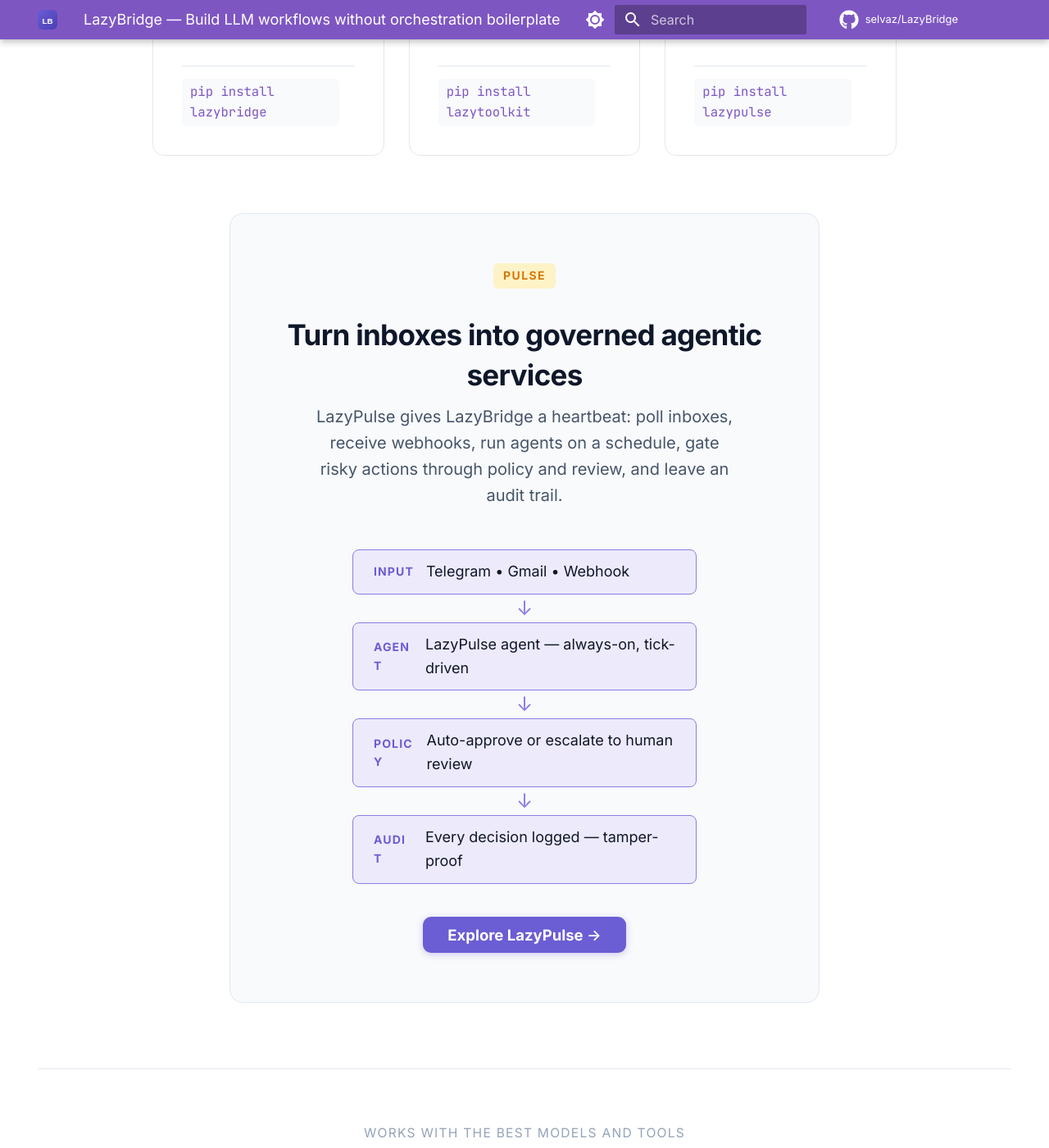
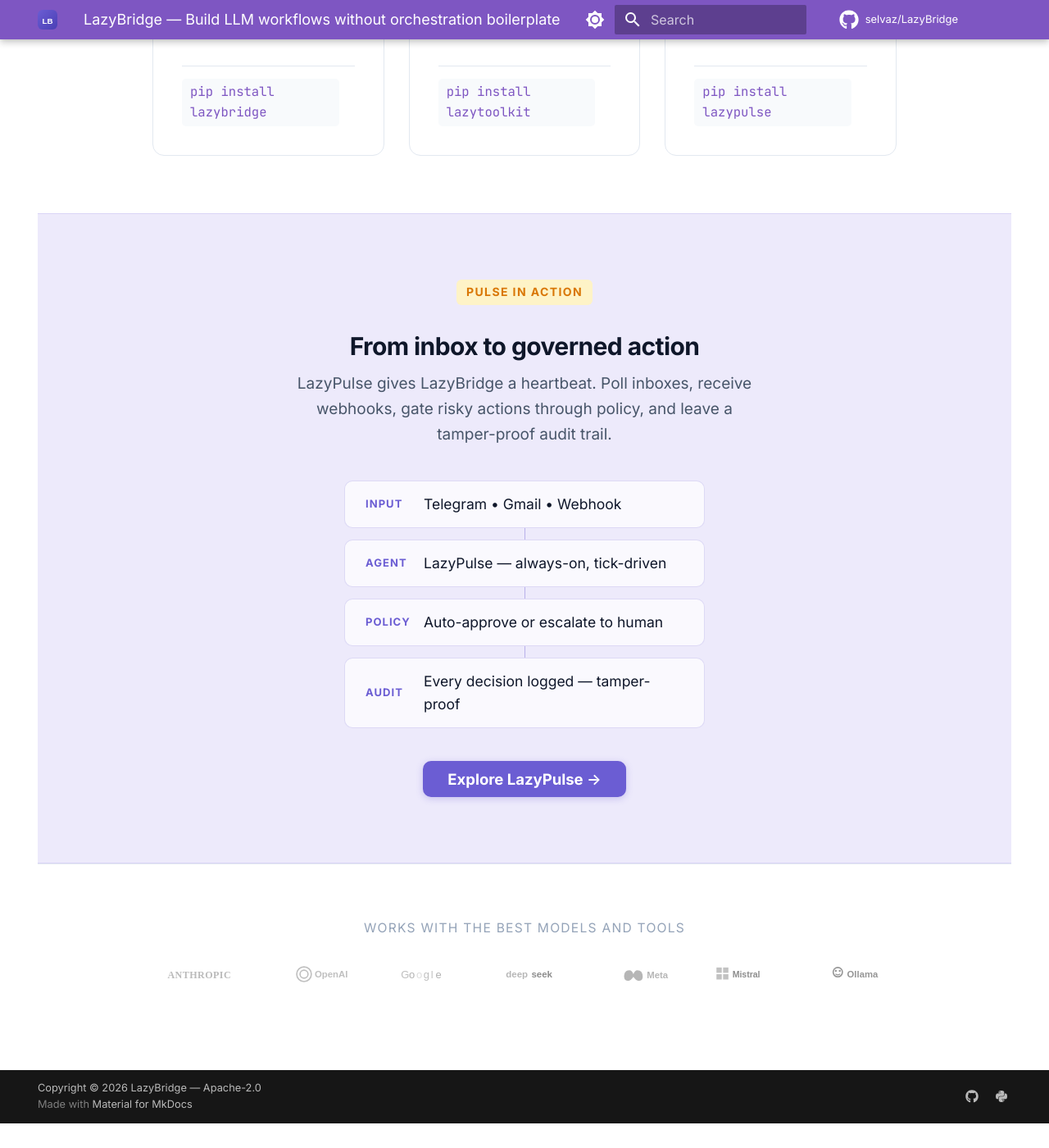
Before and after one commit to selvaz/lazybridgewebsite, an MkDocs documentation site: the page built from docs/index.md, in a window 1280 px wide and 1400 px high, scrolled down 3159 px. Shown: the whole window at 82% size. Built offline with MkDocs 1.6.1 and Material for MkDocs 9.7.7, drawn with Linux system fonts in a browser that asks for light colours; comment, search, counter and statistics services are not loaded; after the commit the page ends 4529 px from its top, so only the background shows below that.

Commit message:
fix: rewrite CSS from scratch, fix pulse layout and duplication

```diff
--- a/docs/index.md
+++ b/docs/index.md
@@ -198,41 +198,38 @@
   </div>
 </section>
 
-<!-- ═══════════════════ LAZYPULSE CASE ═══════════════════ -->
+<!-- ═══════════════════ LAZYPULSE FLOW ═══════════════════ -->
 <section class="lb-pulse-case">
-  <div class="lb-pulse-case__header">
-    <div class="lb-eco-card__badge lb-eco-card__badge--pulse">pulse</div>
-    <h2>Turn inboxes into governed agentic services</h2>
+  <div class="lb-pulse-case__inner">
+    <div class="lb-eco-card__badge lb-eco-card__badge--pulse">pulse in action</div>
+    <h2>From inbox to governed action</h2>
     <p class="lb-pulse-case__sub">
-      LazyPulse gives LazyBridge a heartbeat: poll inboxes, receive webhooks,
-      run agents on a schedule, gate risky actions through policy and review,
-      and leave an audit trail.
+      LazyPulse gives LazyBridge a heartbeat. Poll inboxes, receive webhooks,
+      gate risky actions through policy, and leave a tamper-proof audit trail.
     </p>
-  </div>
 
-  <div class="lb-pulse-flow">
-    <div class="lb-pulse-step">
-      <span class="lb-pulse-step__label">Input</span>
-      <span class="lb-pulse-step__value">Telegram &bull; Gmail &bull; Webhook</span>
+    <div class="lb-pulse-flow">
+      <div class="lb-pulse-step">
+        <span class="lb-pulse-step__label">Input</span>
+        <span class="lb-pulse-step__value">Telegram &bull; Gmail &bull; Webhook</span>
+      </div>
+      <div class="lb-pulse-connector"></div>
+      <div class="lb-pulse-step">
+        <span class="lb-pulse-step__label">Agent</span>
+        <span class="lb-pulse-step__value">LazyPulse &mdash; always-on, tick-driven</span>
+      </div>
+      <div class="lb-pulse-connector"></div>
+      <div class="lb-pulse-step">
+        <span class="lb-pulse-step__label">Policy</span>
+        <span class="lb-pulse-step__value">Auto-approve or escalate to human</span>
+      </div>
+      <div class="lb-pulse-connector"></div>
+      <div class="lb-pulse-step">
+        <span class="lb-pulse-step__label">Audit</span>
+        <span class="lb-pulse-step__value">Every decision logged &mdash; tamper-proof</span>
+      </div>
     </div>
-    <span class="lb-pulse-arrow">↓</span>
-    <div class="lb-pulse-step">
-      <span class="lb-pulse-step__label">Agent</span>
-      <span class="lb-pulse-step__value">LazyPulse agent — always-on, tick-driven</span>
-    </div>
-    <span class="lb-pulse-arrow">↓</span>
-    <div class="lb-pulse-step">
-      <span class="lb-pulse-step__label">Policy</span>
-      <span class="lb-pulse-step__value">Auto-approve or escalate to human review</span>
-    </div>
-    <span class="lb-pulse-arrow">↓</span>
-    <div class="lb-pulse-step">
-      <span class="lb-pulse-step__label">Audit</span>
-      <span class="lb-pulse-step__value">Every decision logged — tamper-proof</span>
-    </div>
-  </div>
 
-  <div class="lb-pulse-case__cta">
     <a href="https://pulse.lazybridge.com/" class="lb-btn lb-btn--primary">Explore LazyPulse &rarr;</a>
   </div>
 </section>
--- a/docs/stylesheets/extra.css
+++ b/docs/stylesheets/extra.css
@@ -1,18 +1,19 @@
-/* ── LazyBridge landing — design tokens ──────────────────────────────────────────── */
+/* ── Design Tokens ──────────────────────────────────────────────────────── */
 :root {
-  --lb-purple:        #6B5DD3;
-  --lb-purple-hover:  #5B4DC3;
-  --lb-purple-soft:   #EDEAFB;
-  --lb-purple-mid:    #8B7DE3;
-  --lb-teal:          #0EA5E9;
-  --lb-text-h:        #0F172A;
-  --lb-text-body:     #475569;
-  --lb-text-muted:    #94A3B8;
-  --lb-border:        #E2E8F0;
-  --lb-surface:       #F8FAFC;
-  --lb-code-bg:       #0F172A;
-  --md-primary-fg-color:     #6B5DD3;
-  --md-accent-fg-color:      #5B4DC3;
+  --lb-purple:       #6B5DD3;
+  --lb-purple-hover: #5B4DC3;
+  --lb-purple-soft:  #EDEAFB;
+  --lb-purple-mid:   #8B7DE3;
+  --lb-text-h:       #0F172A;
+  --lb-text-body:    #475569;
+  --lb-text-muted:   #94A3B8;
+  --lb-border:       #E2E8F0;
+  --lb-surface:      #F8FAFC;
+  --lb-code-bg:      #0F172A;
+
+  /* Material theme overrides */
+  --md-primary-fg-color:        #6B5DD3;
+  --md-accent-fg-color:         #5B4DC3;
   --md-primary-fg-color--light: #8B7DE3;
   --md-primary-fg-color--dark:  #4A3FB5;
 }
@@ -20,30 +21,44 @@
 [data-md-color-scheme="slate"] {
   --lb-text-h:    #F1F5F9;
   --lb-text-body: #CBD5E1;
+  --lb-text-muted:#64748B;
   --lb-border:    #334155;
   --lb-surface:   #1E293B;
+  --lb-purple-soft: rgba(107, 93, 211, 0.12);
 }
 
-/* ── Reset Material's content max-width on landing ────────────────────────────── */
+/* ── Material Reset ─────────────────────────────────────────────────────── */
 .md-content__inner { max-width: 100% !important; padding: 0 !important; }
 .md-content { padding-bottom: 0 !important; }
 
-/* ── HERO ─────────────────────────────────────────────────────────────────────────────── */
+/* ── Shared Section Layout ──────────────────────────────────────────────── */
+/* All sections share the same horizontal padding and max-width */
+.lb-hero,
+.lb-feature-cards,
+.lb-code-panel,
+.lb-ecosystem,
+.lb-providers {
+  max-width: 1280px;
+  margin-left: auto;
+  margin-right: auto;
+  padding-left: 7rem;
+  padding-right: 7rem;
+  box-sizing: border-box;
+}
+
+/* ── HERO ───────────────────────────────────────────────────────────────── */
 .lb-hero {
   display: grid;
   grid-template-columns: 1fr 1fr;
   gap: 3rem;
-  padding: 4.5rem 7rem 3.5rem;
+  padding-top: 4.5rem;
+  padding-bottom: 3.5rem;
   align-items: center;
-  max-width: 1280px;
-  margin: 0 auto;
 }
 
-/* Pill tag */
 .lb-pill {
   display: inline-flex;
   align-items: center;
-  gap: 0;
   background: var(--lb-purple-soft);
   color: var(--lb-purple);
   font-size: 0.78rem;
@@ -52,10 +67,9 @@
   padding: 0.3rem 0.85rem;
   border-radius: 999px;
   margin-bottom: 1rem;
-  border: 1px solid rgba(107,93,211,.18);
+  border: 1px solid rgba(107, 93, 211, 0.18);
 }
 
-/* H1 */
 .lb-hero h1 {
   font-size: clamp(2rem, 3.5vw, 3rem);
   font-weight: 800;
@@ -67,7 +81,6 @@
 
 .lb-hero h1 .accent { color: var(--lb-purple); }
 
-/* Sub-headline */
 .lb-subhead {
   font-size: 1rem;
   line-height: 1.75;
@@ -76,14 +89,6 @@
   margin: 0 0 1.75rem;
 }
 
-.lb-inline-link {
-  color: var(--lb-purple);
-  font-weight: 600;
-  text-decoration: none;
-}
-.lb-inline-link:hover { text-decoration: underline; }
-
-/* CTA row */
 .lb-cta-row {
   display: flex;
   align-items: center;
@@ -92,6 +97,7 @@
   flex-wrap: wrap;
 }
 
+/* Buttons */
 .lb-btn {
   display: inline-flex;
   align-items: center;
@@ -100,7 +106,7 @@
   font-weight: 600;
   font-size: 0.925rem;
   text-decoration: none !important;
-  transition: all 0.15s ease;
+  transition: background 0.15s, box-shadow 0.15s, transform 0.15s, border-color 0.15s;
   white-space: nowrap;
   line-height: 1;
 }
@@ -108,19 +114,18 @@
 .lb-btn--primary {
   background: var(--lb-purple);
   color: #fff !important;
-  box-shadow: 0 2px 8px rgba(107,93,211,.3);
+  box-shadow: 0 2px 8px rgba(107, 93, 211, 0.3);
 }
 .lb-btn--primary:hover {
   background: var(--lb-purple-hover);
-  box-shadow: 0 4px 14px rgba(107,93,211,.4);
+  box-shadow: 0 4px 14px rgba(107, 93, 211, 0.4);
   transform: translateY(-1px);
 }
 
 .lb-btn--ghost {
-  background: #fff;
+  background: transparent;
   color: var(--lb-text-h) !important;
   border: 1.5px solid var(--lb-border);
-  box-shadow: 0 1px 3px rgba(0,0,0,.06);
 }
 .lb-btn--ghost:hover {
   border-color: var(--lb-purple);
@@ -128,13 +133,7 @@
   background: var(--lb-purple-soft);
 }
 
-[data-md-color-scheme="slate"] .lb-btn--ghost {
-  background: transparent;
-  border-color: var(--lb-border);
-  color: var(--lb-text-h) !important;
-}
-
-/* Capability chips */
+/* Chips */
 .lb-chips {
   display: flex;
   flex-wrap: wrap;
@@ -155,7 +154,6 @@
 
 .lb-chip svg { flex-shrink: 0; color: var(--lb-purple); }
 
-/* Hero illustration */
 .lb-hero__art {
   display: flex;
   justify-content: center;
@@ -166,17 +164,15 @@
   width: 100%;
   max-width: 520px;
   object-fit: contain;
-  /* no border-radius — mascot has transparent bg */
 }
 
-/* ── FEATURE CARDS ──────────────────────────────────────────────────────────────────── */
+/* ── FEATURE CARDS ──────────────────────────────────────────────────────── */
 .lb-feature-cards {
   display: grid;
   grid-template-columns: repeat(3, 1fr);
   gap: 1.25rem;
-  padding: 0 7rem 3rem;
-  max-width: 1280px;
-  margin: 0 auto;
+  padding-top: 0;
+  padding-bottom: 3rem;
 }
 
 .lb-card {
@@ -188,16 +184,13 @@
   border-radius: 14px;
   padding: 1.5rem;
   transition: box-shadow 0.15s, border-color 0.15s;
-  text-decoration: none !important;
 }
 .lb-card:hover {
-  box-shadow: 0 6px 24px rgba(107,93,211,.1);
-  border-color: rgba(107,93,211,.25);
+  box-shadow: 0 6px 24px rgba(107, 93, 211, 0.1);
+  border-color: rgba(107, 93, 211, 0.3);
 }
 
-[data-md-color-scheme="slate"] .lb-card {
-  background: var(--lb-surface);
-}
+[data-md-color-scheme="slate"] .lb-card { background: var(--lb-surface); }
 
 .lb-card__icon {
   flex-shrink: 0;
@@ -235,18 +228,11 @@
 }
 .lb-card__link:hover { text-decoration: underline !important; }
 
-/* ── CODE PANEL ──────────────────────────────────────────────────────────────────────────── */
+/* ── CODE PANEL ─────────────────────────────────────────────────────────── */
 .lb-code-panel {
-  margin: 0 7rem 3rem;
-  max-width: 1280px;
-  margin-left: auto;
-  margin-right: auto;
-  padding-left: 7rem;
-  padding-right: 7rem;
+  padding-top: 0;
+  padding-bottom: 3rem;
 }
-
-/* We wrap the actual code panel div to get left/right padding right */
-.lb-code-panel > * { position: relative; }
 
 .lb-code-header {
   display: flex;
@@ -274,7 +260,6 @@
   flex-shrink: 0;
 }
 
-/* Dark background for tabbed code block */
 .lb-code-panel .tabbed-set {
   border-radius: 0 0 14px 14px;
   overflow: hidden;
@@ -286,7 +271,6 @@
   background: #1E293B;
   border-bottom: 1px solid #334155;
   padding: 0 0.75rem;
-  gap: 0;
 }
 
 .lb-code-panel .tabbed-labels > label {
@@ -297,10 +281,8 @@
   margin: 0;
   border-radius: 0;
 }
-
 .lb-code-panel .tabbed-labels > label:hover { color: #CBD5E1; }
 
-/* Material uses a radio-button trick for tab state */
 .lb-code-panel .tabbed-set > input:nth-child(1):checked ~ .tabbed-labels > label:nth-child(1),
 .lb-code-panel .tabbed-set > input:nth-child(2):checked ~ .tabbed-labels > label:nth-child(2),
 .lb-code-panel .tabbed-set > input:nth-child(3):checked ~ .tabbed-labels > label:nth-child(3) {
@@ -309,34 +291,27 @@
 }
 
 .lb-code-panel .tabbed-content { background: var(--lb-code-bg); padding: 0; }
-.lb-code-panel .tabbed-block { padding: 0; }
-.lb-code-panel pre { margin: 0; border-radius: 0; background: var(--lb-code-bg) !important; }
+.lb-code-panel .tabbed-block   { padding: 0; }
+.lb-code-panel pre  { margin: 0; border-radius: 0; background: var(--lb-code-bg) !important; }
 .lb-code-panel code { background: transparent !important; }
 
-/* ── Dark syntax theme ───────────────────────────────────────────────────────────────────────────────
-   Material uses --md-code-hl-* CSS variables for all token colours.
-   On the light scheme those variables are nearly-black, invisible on #0F172A.
-   We re-declare them scoped to .lb-code-panel so only the dark panel is
-   affected — the rest of the site keeps the default light-theme colours.   */
+/* Syntax token colors — scoped to dark panel only */
 .lb-code-panel {
-  --md-code-hl-name-color:        #E2E8F0;   /* identifiers             */
-  --md-code-hl-operator-color:    #94A3B8;   /* = + - * , . : ; ( ) [ ] */
-  --md-code-hl-punctuation-color: #94A3B8;   /* same as operator        */
-  --md-code-hl-keyword-color:     #C084FC;   /* from import def class   */
-  --md-code-hl-special-color:     #F472B6;   /* True False None         */
-  --md-code-hl-function-color:    #67E8F9;   /* function / class names  */
-  --md-code-hl-constant-color:    #67E8F9;   /* builtins print len      */
-  --md-code-hl-string-color:      #6EE7B7;   /* "strings"               */
-  --md-code-hl-number-color:      #FCD34D;   /* numbers 3 8.0           */
-  --md-code-hl-comment-color:     #475569;   /* # comments              */
+  --md-code-hl-name-color:        #E2E8F0;
+  --md-code-hl-operator-color:    #94A3B8;
+  --md-code-hl-punctuation-color: #94A3B8;
+  --md-code-hl-keyword-color:     #C084FC;
+  --md-code-hl-special-color:     #F472B6;
+  --md-code-hl-function-color:    #67E8F9;
+  --md-code-hl-constant-color:    #67E8F9;
+  --md-code-hl-string-color:      #6EE7B7;
+  --md-code-hl-number-color:      #FCD34D;
+  --md-code-hl-comment-color:     #475569;
   --md-code-hl-generic-color:     #94A3B8;
-  --md-code-fg-color:             #CBD5E1;   /* default text            */
-  --md-code-bg-color:             #0F172A;   /* keep background dark    */
+  --md-code-fg-color:             #CBD5E1;
+  --md-code-bg-color:             #0F172A;
 }
 
-/* Belt-and-suspenders: also override the span classes directly in case
-   the theme inlines colour rather than using the variable.              */
-.lb-code-panel .highlight span   { color: var(--md-code-fg-color); }
 .lb-code-panel .highlight .o,
 .lb-code-panel .highlight .p     { color: #94A3B8 !important; }
 .lb-code-panel .highlight .k,
@@ -365,11 +340,10 @@
 .lb-code-panel .highlight .c1,
 .lb-code-panel .highlight .cm    { color: #475569 !important; font-style: italic; }
 
-/* ── ECOSYSTEM ─────────────────────────────────────────────────────────────────────────────── */
+/* ── ECOSYSTEM ──────────────────────────────────────────────────────────── */
 .lb-ecosystem {
-  padding: 3.5rem 7rem;
-  max-width: 1280px;
-  margin: 0 auto;
+  padding-top: 3.5rem;
+  padding-bottom: 3.5rem;
   border-top: 1px solid var(--lb-border);
 }
 
@@ -406,15 +380,13 @@
   padding: 1.75rem;
   background: #fff;
   text-decoration: none !important;
+  color: inherit !important;
   transition: box-shadow 0.15s, border-color 0.15s, transform 0.15s;
-  color: inherit !important;
 }
-
 .lb-eco-card:hover {
-  box-shadow: 0 8px 28px rgba(0,0,0,.08);
-  border-color: rgba(107,93,211,.3);
+  box-shadow: 0 8px 28px rgba(0, 0, 0, 0.08);
+  border-color: rgba(107, 93, 211, 0.3);
   transform: translateY(-2px);
-  text-decoration: none !important;
 }
 
 [data-md-color-scheme="slate"] .lb-eco-card { background: var(--lb-surface); }
@@ -476,17 +448,93 @@
   transition: opacity 0.15s, transform 0.15s;
   transform: translateX(-4px);
 }
-.lb-eco-card:hover .lb-eco-arrow {
-  opacity: 1;
-  transform: translateX(0);
+.lb-eco-card:hover .lb-eco-arrow { opacity: 1; transform: translateX(0); }
+
+/* ── LAZYPULSE FLOW SECTION ─────────────────────────────────────────────── */
+/* Full-width tinted band — NOT a card — visually distinct from ecosystem */
+.lb-pulse-case {
+  background: var(--lb-purple-soft);
+  border-top: 1px solid rgba(107, 93, 211, 0.15);
+  border-bottom: 1px solid rgba(107, 93, 211, 0.15);
+  padding: 4rem 7rem;
 }
 
-/* ── PROVIDER STRIP ──────────────────────────────────────────────────────────────────────────── */
+.lb-pulse-case__inner {
+  max-width: 580px;
+  margin: 0 auto;
+  text-align: center;
+}
+
+.lb-pulse-case__inner h2 {
+  font-size: 1.5rem;
+  font-weight: 800;
+  color: var(--lb-text-h);
+  margin: 0.75rem 0 0.5rem;
+  letter-spacing: -0.02em;
+  line-height: 1.25;
+}
+
+.lb-pulse-case__sub {
+  font-size: 0.95rem;
+  color: var(--lb-text-body);
+  line-height: 1.65;
+  margin: 0 0 2rem;
+}
+
+.lb-pulse-flow {
+  display: flex;
+  flex-direction: column;
+  align-items: center;
+  gap: 0;
+  margin-bottom: 2rem;
+}
+
+.lb-pulse-step {
+  display: grid;
+  grid-template-columns: 56px 1fr;
+  align-items: center;
+  gap: 0.75rem;
+  background: rgba(255, 255, 255, 0.7);
+  border: 1px solid rgba(107, 93, 211, 0.2);
+  border-radius: 10px;
+  padding: 0.7rem 1.25rem;
+  width: 100%;
+  max-width: 440px;
+}
+
+[data-md-color-scheme="slate"] .lb-pulse-step {
+  background: rgba(107, 93, 211, 0.12);
+  border-color: rgba(107, 93, 211, 0.3);
+}
+
+.lb-pulse-step__label {
+  font-size: 0.65rem;
+  font-weight: 700;
+  text-transform: uppercase;
+  letter-spacing: 0.08em;
+  color: var(--lb-purple);
+  text-align: left;
+}
+
+.lb-pulse-step__value {
+  font-size: 0.875rem;
+  color: var(--lb-text-h);
+  text-align: left;
+  font-weight: 500;
+}
+
+.lb-pulse-connector {
+  width: 1px;
+  height: 14px;
+  background: rgba(107, 93, 211, 0.4);
+  margin: 0 auto;
+}
+
+/* ── PROVIDERS ──────────────────────────────────────────────────────────── */
 .lb-providers {
-  padding: 2.5rem 7rem 4rem;
+  padding-top: 2.5rem;
+  padding-bottom: 4rem;
   text-align: center;
-  max-width: 1280px;
-  margin: 0 auto;
   border-top: 1px solid var(--lb-border);
 }
 
@@ -510,129 +558,64 @@
 .lb-providers__logos img {
   height: 26px;
   filter: grayscale(1);
-  opacity: 0.55;
+  opacity: 0.5;
   transition: filter 0.2s, opacity 0.2s;
 }
 .lb-providers__logos img:hover { filter: none; opacity: 1; }
 
-/* ── RESPONSIVE ──────────────────────────────────────────────────────────────────────────── */
+/* ── RESPONSIVE ─────────────────────────────────────────────────────────── */
 @media (max-width: 1100px) {
   .lb-hero,
   .lb-feature-cards,
+  .lb-code-panel,
   .lb-ecosystem,
   .lb-providers { padding-left: 3rem; padding-right: 3rem; }
-  .lb-code-panel { padding-left: 3rem; padding-right: 3rem; }
+  .lb-pulse-case  { padding-left: 3rem; padding-right: 3rem; }
 }
 
 @media (max-width: 900px) {
   .lb-hero {
     grid-template-columns: 1fr;
-    padding: 3rem 1.5rem 2rem;
+    padding-top: 3rem;
+    padding-bottom: 2rem;
+    padding-left: 1.5rem;
+    padding-right: 1.5rem;
     gap: 2rem;
   }
   .lb-hero__art { display: none; }
-  .lb-feature-cards { grid-template-columns: 1fr; padding: 0 1.5rem 2rem; }
-  .lb-code-panel { padding-left: 1.5rem; padding-right: 1.5rem; }
-  .lb-ecosystem { padding: 2.5rem 1.5rem; }
+
+  .lb-feature-cards {
+    grid-template-columns: 1fr;
+    padding-left: 1.5rem;
+    padding-right: 1.5rem;
+    padding-bottom: 2rem;
+  }
+
+  .lb-code-panel {
+    padding-left: 1.5rem;
+    padding-right: 1.5rem;
+  }
+
+  .lb-ecosystem {
+    padding-left: 1.5rem;
+    padding-right: 1.5rem;
+    padding-top: 2.5rem;
+    padding-bottom: 2.5rem;
+  }
   .lb-ecosystem__cards { grid-template-columns: 1fr; }
-  .lb-providers { padding: 2rem 1.5rem 3rem; }
+
+  .lb-pulse-case {
+    padding: 2.5rem 1.5rem;
+  }
+  .lb-pulse-step {
+    max-width: 100%;
+    grid-template-columns: 48px 1fr;
+  }
+
+  .lb-providers {
+    padding-left: 1.5rem;
+    padding-right: 1.5rem;
+    padding-bottom: 3rem;
+  }
   .lb-providers__logos { gap: 1.5rem; }
 }
-
-/* ── LazyPulse Case Study Section ───────────────────────────────────────────────────── */
-.lb-pulse-case {
-  max-width: 720px;
-  margin: 0 auto 4rem;
-  padding: 3rem 2rem;
-  background: var(--lb-surface);
-  border: 1px solid var(--lb-border);
-  border-radius: 16px;
-  text-align: center;
-}
-
-.lb-pulse-case__header {
-  margin-bottom: 2.5rem;
-}
-
-.lb-pulse-case__header h2 {
-  font-size: 1.75rem;
-  font-weight: 700;
-  color: var(--lb-text-h);
-  margin: 0.75rem 0 0.5rem;
-  letter-spacing: -0.02em;
-}
-
-.lb-pulse-case__sub {
-  font-size: 1rem;
-  color: var(--lb-text-body);
-  max-width: 520px;
-  margin: 0 auto;
-  line-height: 1.6;
-}
-
-.lb-pulse-flow {
-  display: flex;
-  flex-direction: column;
-  align-items: center;
-  gap: 0.25rem;
-  margin: 0 auto 2rem;
-}
-
-.lb-pulse-step {
-  display: flex;
-  align-items: center;
-  gap: 0.75rem;
-  background: var(--lb-purple-soft);
-  border: 1px solid var(--lb-purple-mid);
-  border-radius: 8px;
-  padding: 0.6rem 1.25rem;
-  width: 100%;
-  max-width: 420px;
-}
-
-.lb-pulse-step__label {
-  font-size: 0.7rem;
-  font-weight: 700;
-  text-transform: uppercase;
-  letter-spacing: 0.08em;
-  color: var(--lb-purple);
-  min-width: 48px;
-  text-align: left;
-}
-
-.lb-pulse-step__value {
-  font-size: 0.9rem;
-  color: var(--lb-text-h);
-  text-align: left;
-}
-
-.lb-pulse-arrow {
-  font-size: 1.2rem;
-  color: var(--lb-purple-mid);
-  line-height: 1;
-}
-
-.lb-pulse-case__cta {
-  margin-top: 1.5rem;
-}
-
-/* Dark mode: solo variabili, nessun colore hardcoded */
-[data-md-color-scheme="slate"] .lb-pulse-step {
-  background: var(--lb-purple-soft);
-  border-color: var(--lb-purple-mid);
-}
-
-/* Mobile */
-@media (max-width: 900px) {
-  .lb-pulse-case {
-    padding: 2rem 1.25rem;
-    margin-left: 1.5rem;
-    margin-right: 1.5rem;
-  }
-  .lb-pulse-step {
-    flex-direction: column;
-    align-items: flex-start;
-    gap: 0.25rem;
-    max-width: 100%;
-  }
-}
```
